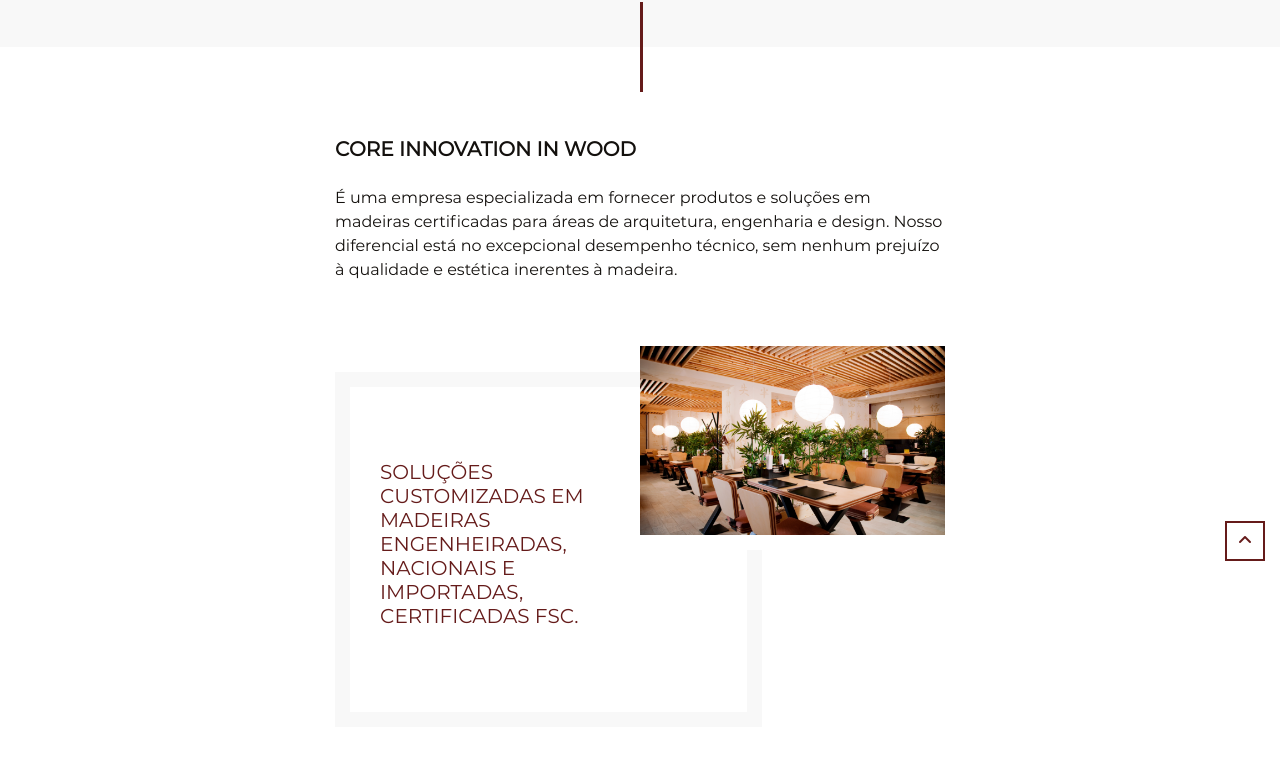
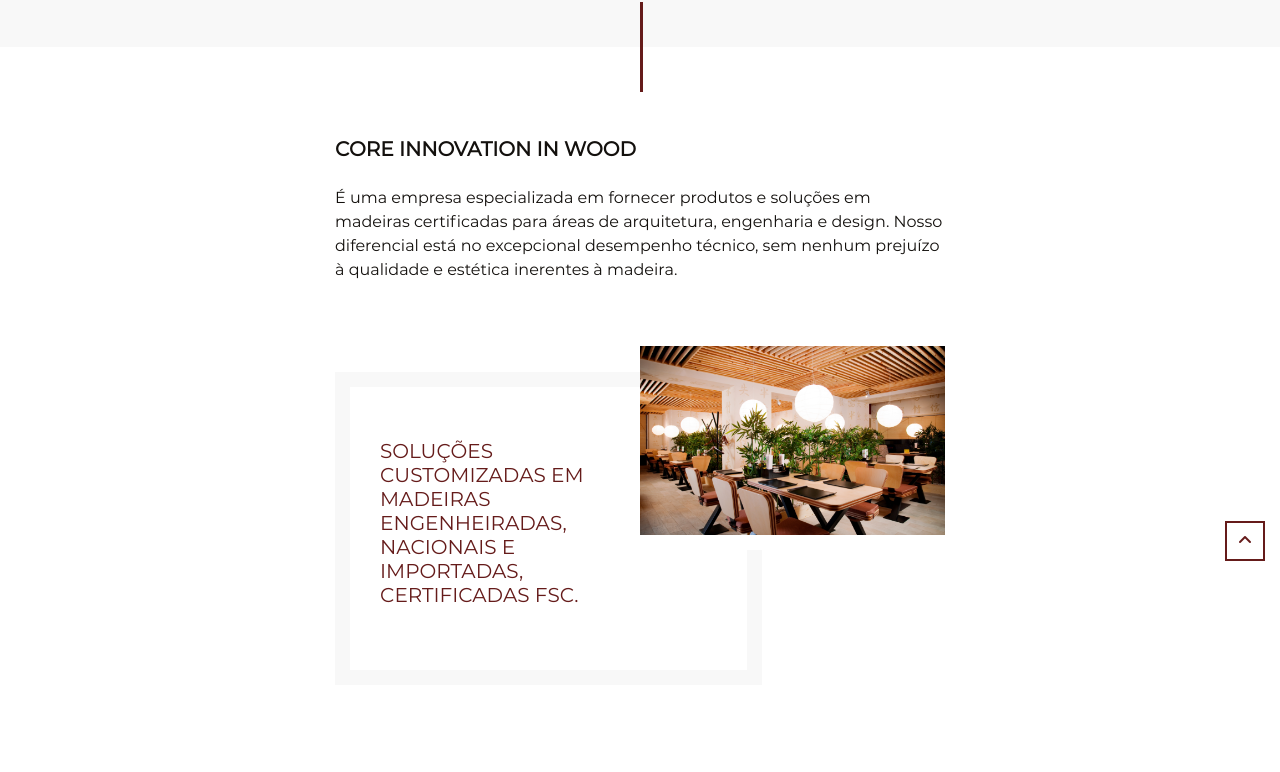
Before and after one commit to giogioramos/site-madeiras, a plain HTML site: page pages/about.html in a window 1280 px wide. Shown: the part 179-951 px from the top of the page. Drawn offline with Linux system fonts and the light colour scheme.

Commit message:
12072020 03h06

```diff
--- a/css/style.css
+++ b/css/style.css
@@ -330,12 +330,13 @@
     position: relative;
 }
 
-.banner .text-box{
+.banner .text-box {
     color: #651B1A;
     width: 70%;
     border: 15px solid #F8F8F8;
-    padding: 73px 100px 76px 30px;
-    font-weight: bold;
+    padding: 52px 20% 55px 30px;
+    font-weight: bolder;
+    font-size: 18px;
 }
 
 .banner figure {
```
